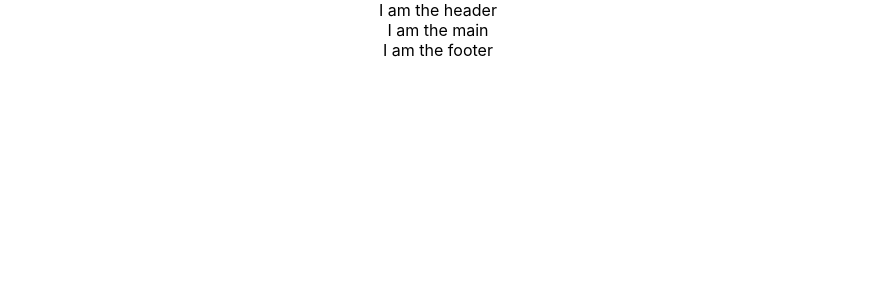
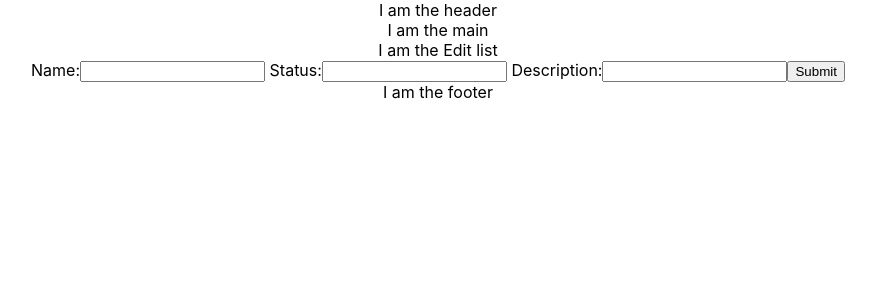
Before and after one commit to Anasterisk/MTG-Digital-Index, a React (Create React App) app in the folder Frontend/mtg_face/: page /list/edit/1 in a window 1280 px wide. Shown: the top 300 px of the page, without its empty margins (202-1078 px from the left). Built offline with nearby package versions, Linux system fonts and the light colour scheme; no server answers.

Commit message:
CRUD for list completed, cardlist: CD is left

```diff
--- a/Frontend/mtg_face/src/components/Createlist.jsx
+++ b/Frontend/mtg_face/src/components/Createlist.jsx
@@ -12,12 +12,12 @@ export default function EditList (){
         description: '',
     }
     const [list, setList] = useState(intialState)
-    const [form, setForm] = useState(card)
+    const [form, setForm] = useState(list)
 
 
     const updateList = async (data)=>{
                 try{
-                    const response = await axios.post(`http://localhost:8000/api/list/${id}`, data)
+                    const response = await axios.post(`http://localhost:8000/api/lists/${id}`, data)
                     setList(response.data)
                     console.log(response)
                 } catch (error){
@@ -43,11 +43,9 @@ export default function EditList (){
             <label> Name:</label>
             <input type='text' id='name' placeholder={list.name} onChange ={handleChange} value={form.name}></input>
             <label> Status:</label>
-            <input type='text' id='status' placeholder={card.status} onChange ={handleChange} value={form.status}></input>
+            <input type='text' id='status' placeholder={list.status} onChange ={handleChange} value={form.status}></input>
             <label> Description:</label>
-            <input type='text' id='description' placeholder={card.description} onChange ={handleChange} value={form.description}></input>
-            <label> Cost:</label>
-            <input type='number' id='cost' placeholder={card.cost} onChange ={handleChange} value={form.cost}></input>
+            <input type='text' id='description' placeholder={list.description} onChange ={handleChange} value={form.description}></input>
             <button type='submit'>Submit</button>
         </form>
     </div>
--- /dev/null
+++ b/Frontend/mtg_face/src/components/DeleteList.jsx
@@ -0,0 +1,27 @@
+import axios from 'axios'
+import { useNavigate, useParams } from 'react-router-dom'
+import { useState } from 'react'
+export default function DeleteList (){
+    const navigate = useNavigate()
+    let {id}= useParams()
+
+    const deletelist = async()=>{
+        try{
+            const response = await axios.delete(`http://localhost:8000/api/lists/${id}`)
+            return response.data
+        }catch(error){
+            throw error
+        }
+    }
+    const submit = async()=>{
+        await deletelist()
+        navigate(`/`,{replace:true})
+    }
+
+    return (
+        <div>
+            <button onClick={()=>submit()}>Delete?</button>
+        </div>
+    )
+
+}
--- a/Frontend/mtg_face/src/components/Editlist.jsx
+++ b/Frontend/mtg_face/src/components/Editlist.jsx
@@ -12,7 +12,7 @@ export default function EditList (){
         description: '',
     }
     const [list, setList] = useState(intialState)
-    const [form, setForm] = useState(card)
+
 
     useEffect(()=>{
         const getList = async ()=>{
@@ -27,11 +27,11 @@ export default function EditList (){
 
             getList()
         },[])
-
+  const [form, setForm] = useState(list)
 
     const updateList = async (data)=>{
                 try{
-                    const response = await axios.put(`http://localhost:8000/api/list/${id}`, data)
+                    const response = await axios.put(`http://localhost:8000/api/lists/${id}`, data)
                     setList(response.data)
                     console.log(response)
                 } catch (error){
@@ -57,11 +57,10 @@ export default function EditList (){
             <label> Name:</label>
             <input type='text' id='name' placeholder={list.name} onChange ={handleChange} value={form.name}></input>
             <label> Status:</label>
-            <input type='text' id='status' placeholder={card.status} onChange ={handleChange} value={form.status}></input>
+            <input type='text' id='status' placeholder={list.status} onChange ={handleChange} value={form.status}></input>
             <label> Description:</label>
-            <input type='text' id='description' placeholder={card.description} onChange ={handleChange} value={form.description}></input>
-            <label> Cost:</label>
-            <input type='number' id='cost' placeholder={card.cost} onChange ={handleChange} value={form.cost}></input>
+            <input type='text' id='description' placeholder={list.description} onChange ={handleChange} value={form.description}></input>
+
             <button type='submit'>Submit</button>
         </form>
     </div>
--- a/Frontend/mtg_face/src/components/Main.jsx
+++ b/Frontend/mtg_face/src/components/Main.jsx
@@ -2,6 +2,9 @@ import Register from './Register'
 import Profile from './Profile'
 import Landing from './Landing'
 import List from './List'
+import Createlist from './CreateList'
+import EditList from './EditList'
+import DeleteList from './DeleteList'
 import APILanding from './APILanding'
 import Login from './Login'
 
@@ -16,7 +19,12 @@ export default function Main (){
                 <Route path='/register'     element = {<Register/>}/>
                 <Route path='/login'        element = {<Login/>}/>
                 <Route path='/profile/:id'  element = {<Profile/>}/>
+
                 <Route path='/list/:id'     element = {<List/>}/>
+                <Route path='/list/create/:id' element = {<Createlist/>}/>
+                <Route path='/list/edit/:id' element = {<EditList/>}/>
+                <Route path='/list/delete/:id' element = {<DeleteList/>}/>
+
                 <Route path='/api/*'        element = {<APILanding/>}/>
             </Routes>
         </div>
```
